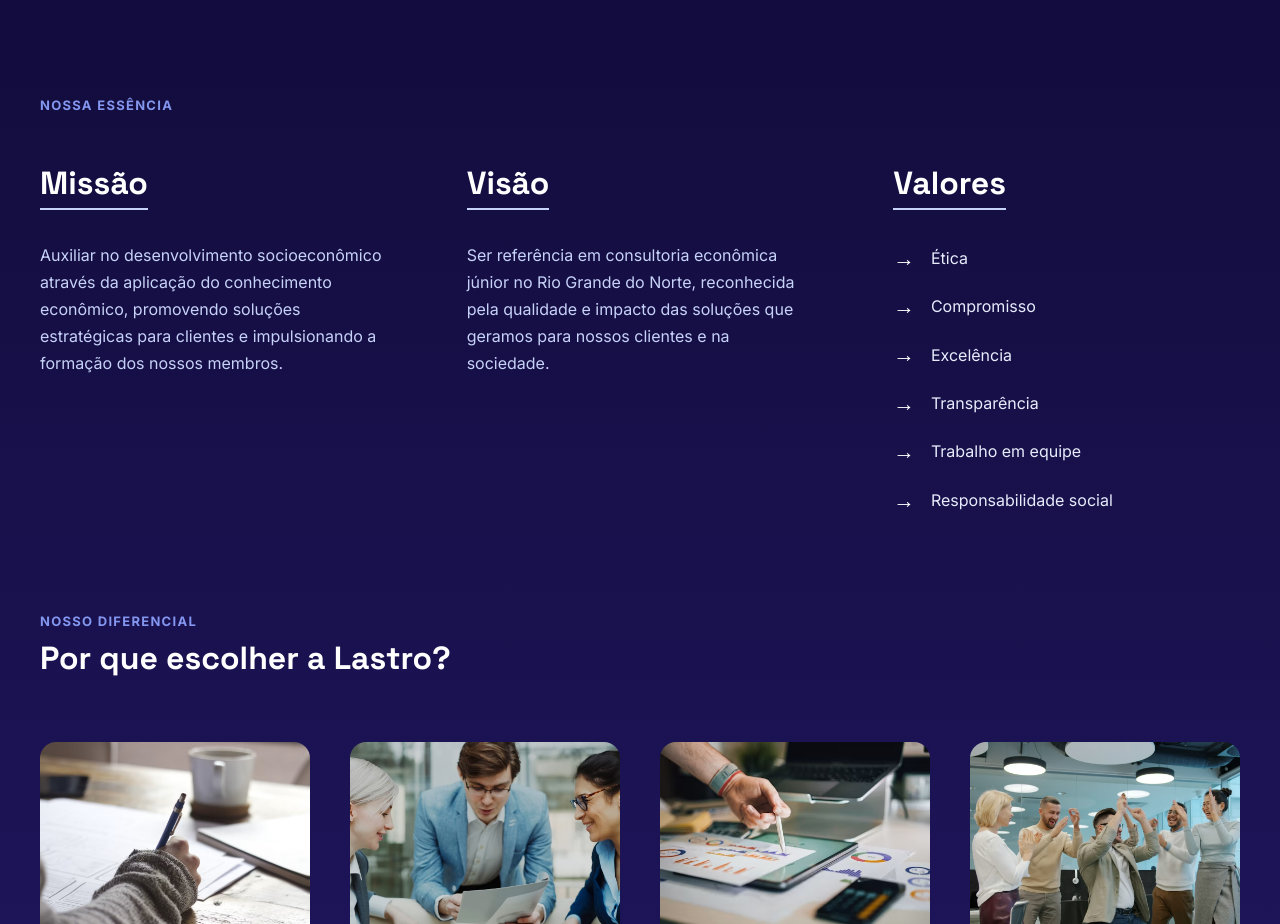
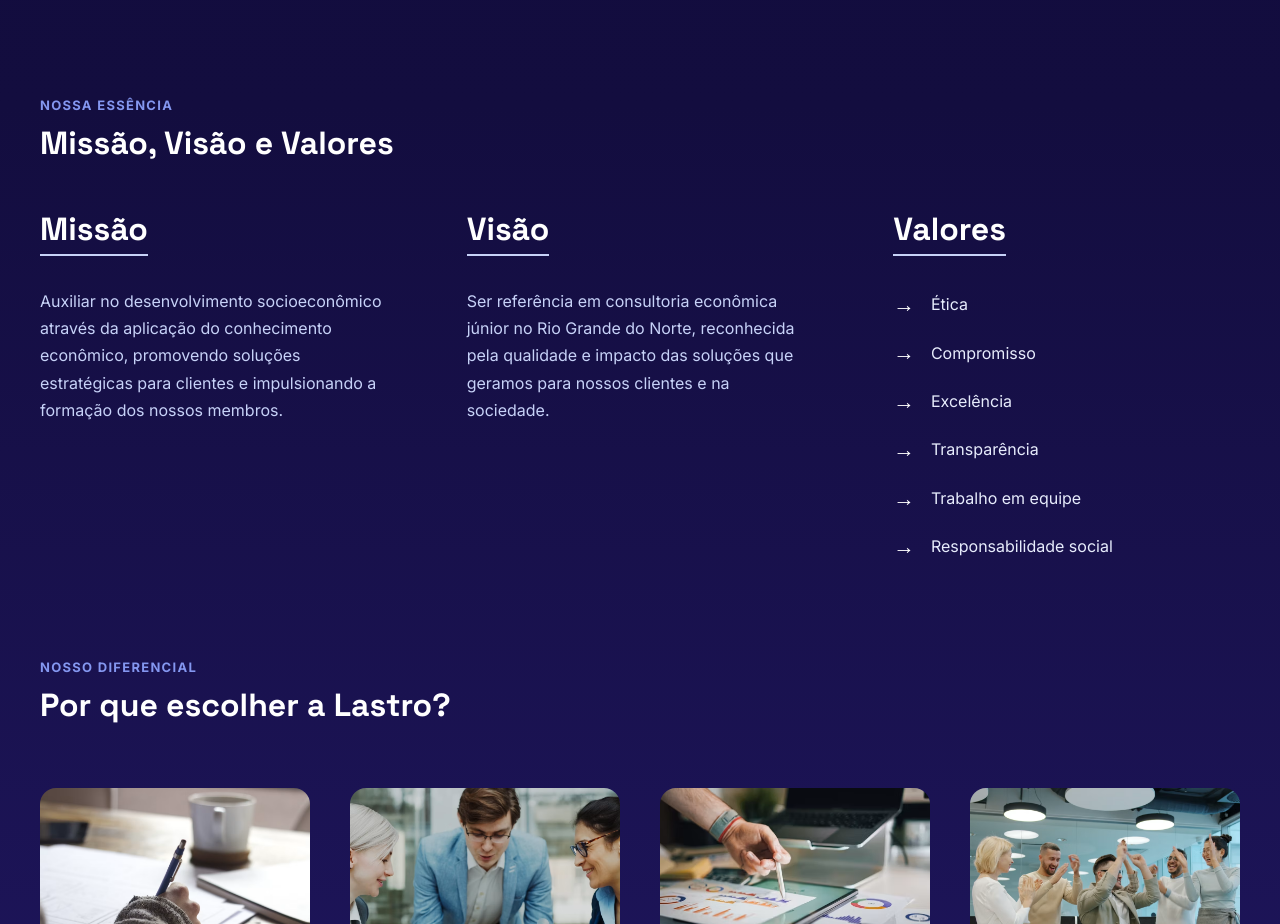
Before and after one commit to oarthurolle/LASTRO-EJ, a React (Vite) app in the folder Frontend/: page /sobre-nos in a window 1280 px wide. Shown: the part 1520-2444 px from the top of the page. Built offline with nearby package versions, Linux system fonts and the light colour scheme.

Commit message:
fix: corrige semântica HTML e acessibilidade nas páginas About e Essence
- About.tsx: <main> duplicado trocado para <section> (HTML semântico)

- Essence.tsx: heading vazio (<h2></h2>) substituído por título descritivo

```diff
--- a/Frontend/src/components/sections/About/Essence/Essence.tsx
+++ b/Frontend/src/components/sections/About/Essence/Essence.tsx
@@ -18,7 +18,7 @@ export default function Essence() {
 
         <SectionTitle
           subtitle="Nossa Essência"
-          title=""
+          title="Missão, Visão e Valores"
           align="left"
         />
 
--- a/Frontend/src/pages/About/About.tsx
+++ b/Frontend/src/pages/About/About.tsx
@@ -10,7 +10,7 @@ export default function About() {
   return (
     <>
 
-      <main className="about">
+      <section className="about">
         <Hero />
          <Indicators
             theme="dark"
@@ -20,7 +20,7 @@ export default function About() {
         <Essence />
         <Differential />
         <UERN />
-      </main>
+      </section>
     </>
   );
 }
```
